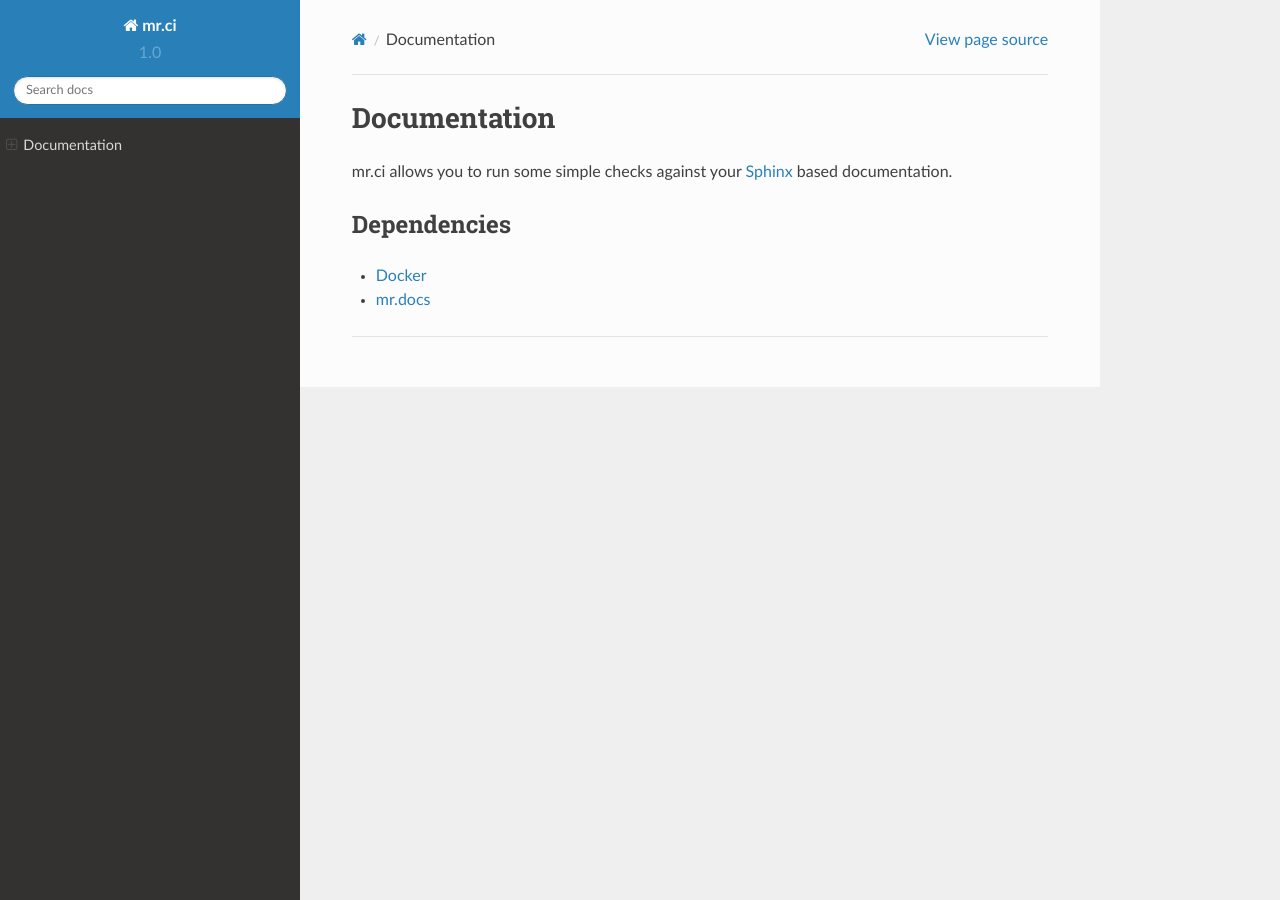
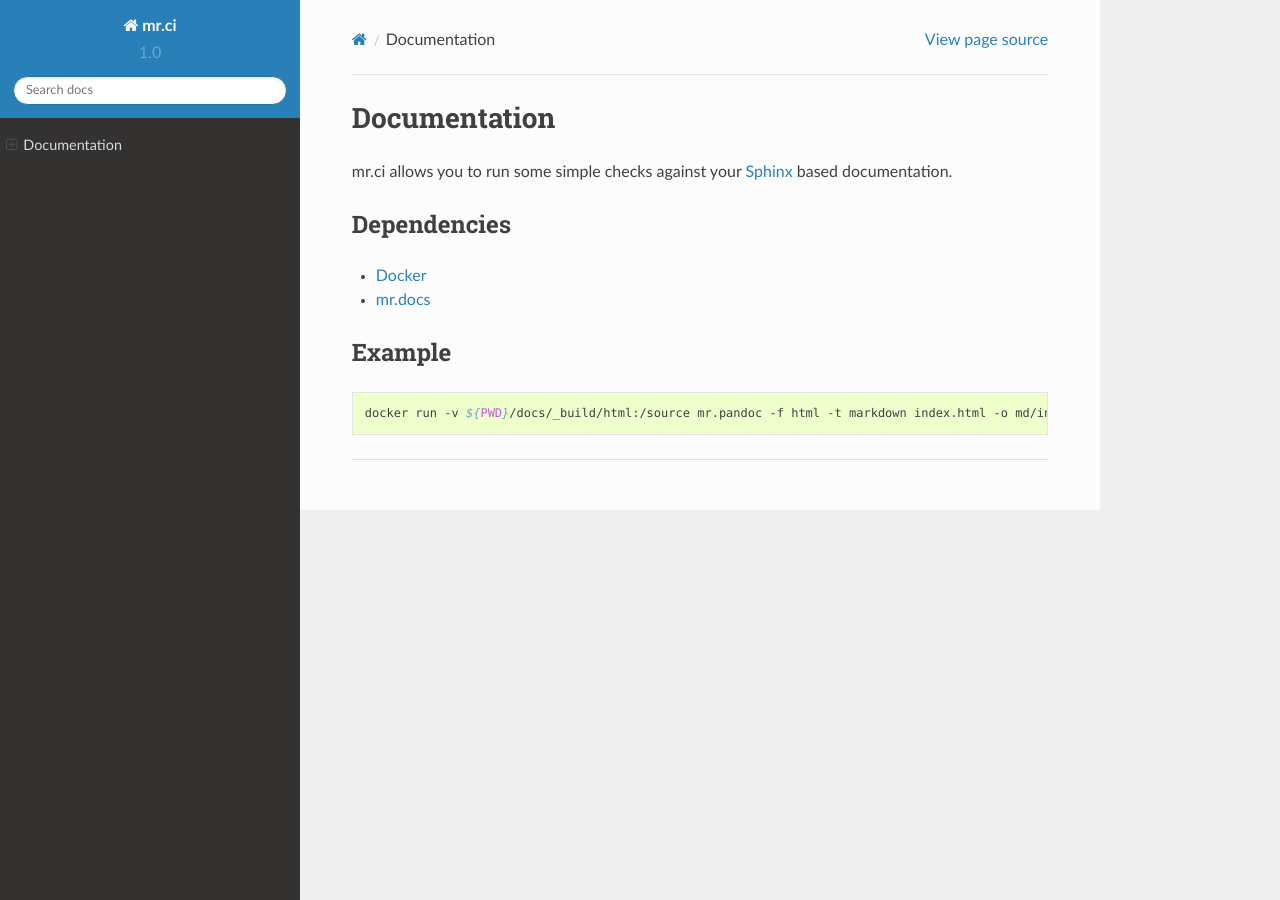
Before and after one commit to svx/mr.ci, a Sphinx documentation site: the page built from docs/index.rst, in a window 1280 px wide. Built offline with Sphinx 7.4.7 and the Read the Docs theme 2.0.0, drawn with Linux system fonts in a browser that asks for light colours.

Commit message:
Docs: Add first example

```diff
--- a/docs/index.rst
+++ b/docs/index.rst
@@ -9,3 +9,10 @@
 
 - `Docker <https://docker.com>`_
 - `mr.docs <https://mrdocs.readthedocs.io/en/latest/>`_
+
+Example
+-------
+
+.. code-block:: bash
+
+    docker run -v ${PWD}/docs/_build/html:/source mr.pandoc -f html -t markdown index.html -o md/index.md
```
